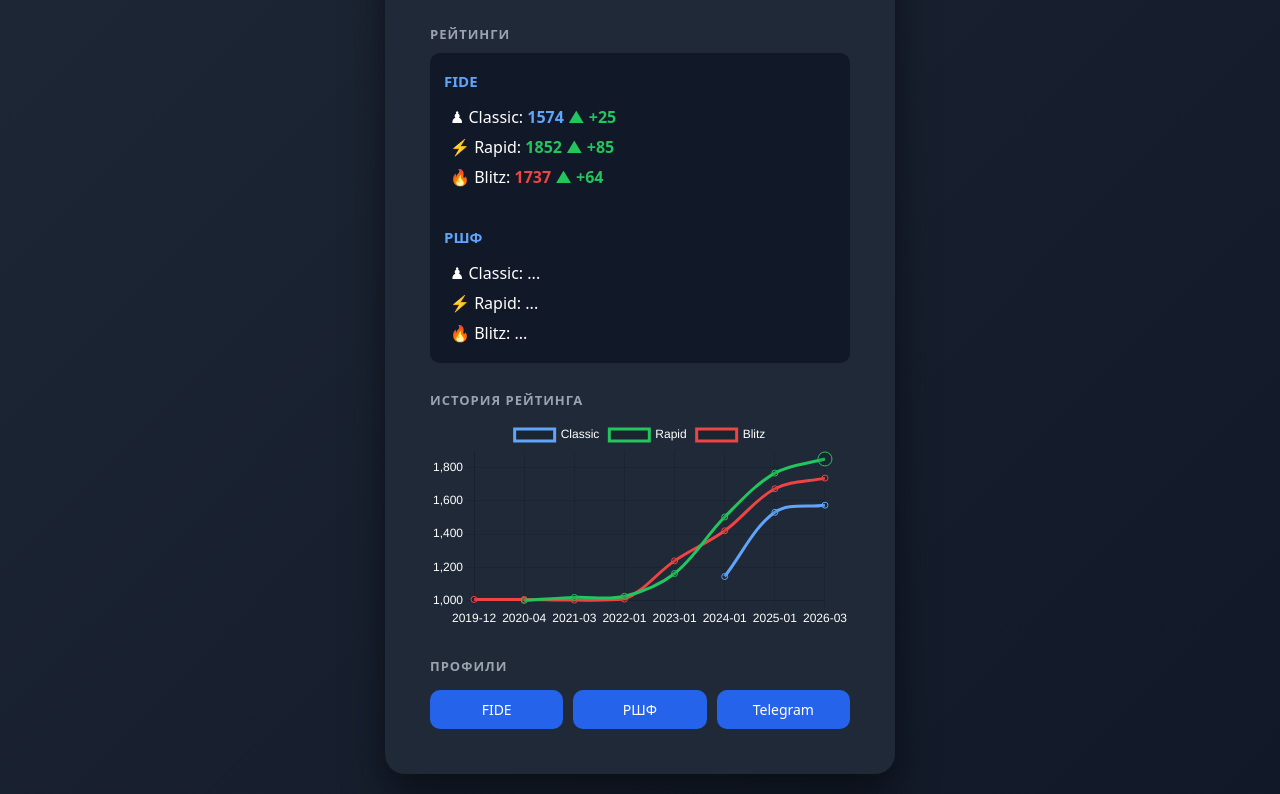
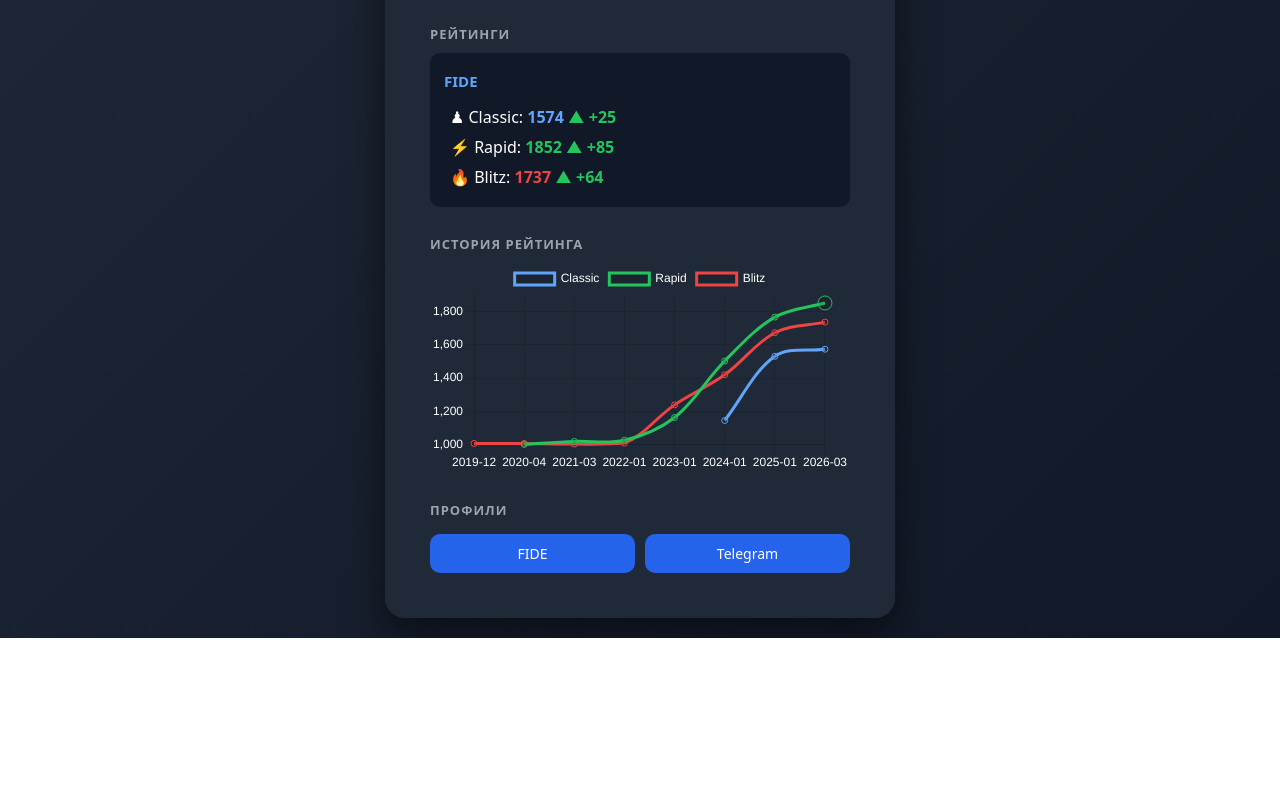
Before and after one commit to TINIL1N/chess-profile, a plain HTML site: page index.html in a window 1280 px wide. Shown: the part 391-1185 px from the top of the page. After the commit the page ends 1029 px from the top, so only its background shows below. Drawn offline with nearby package versions, Linux system fonts and the light colour scheme.

Commit message:
Update index.html

```diff
--- a/index.html
+++ b/index.html
@@ -177,16 +177,6 @@
 <span class="rating blitz" id="fideBlitz">...</span>
 </div>
 
-<br>
-
-<a href="https://ratings.ruchess.ru/people/170586" target="_blank" class="ratingTitle">
-РШФ
-</a>
-
-<div class="ratingLine">♟ Classic: ...</div>
-<div class="ratingLine">⚡ Rapid: ...</div>
-<div class="ratingLine">🔥 Blitz: ...</div>
-
 </div>
 
 </div>
@@ -212,10 +202,6 @@
 target="_blank">FIDE</a>
 
 <a class="button"
-href="https://ratings.ruchess.ru/people/170586"
-target="_blank">РШФ</a>
-
-<a class="button"
 href="https://t.me/TINIL1N"
 target="_blank">Telegram</a>
 
@@ -230,5 +216,6 @@
 <script src="https://cdn.jsdelivr.net/npm/chart.js"></script>
 <script src="script.js"></script>
 <script src="chart.js"></script>
+
 </body>
 </html>
```
